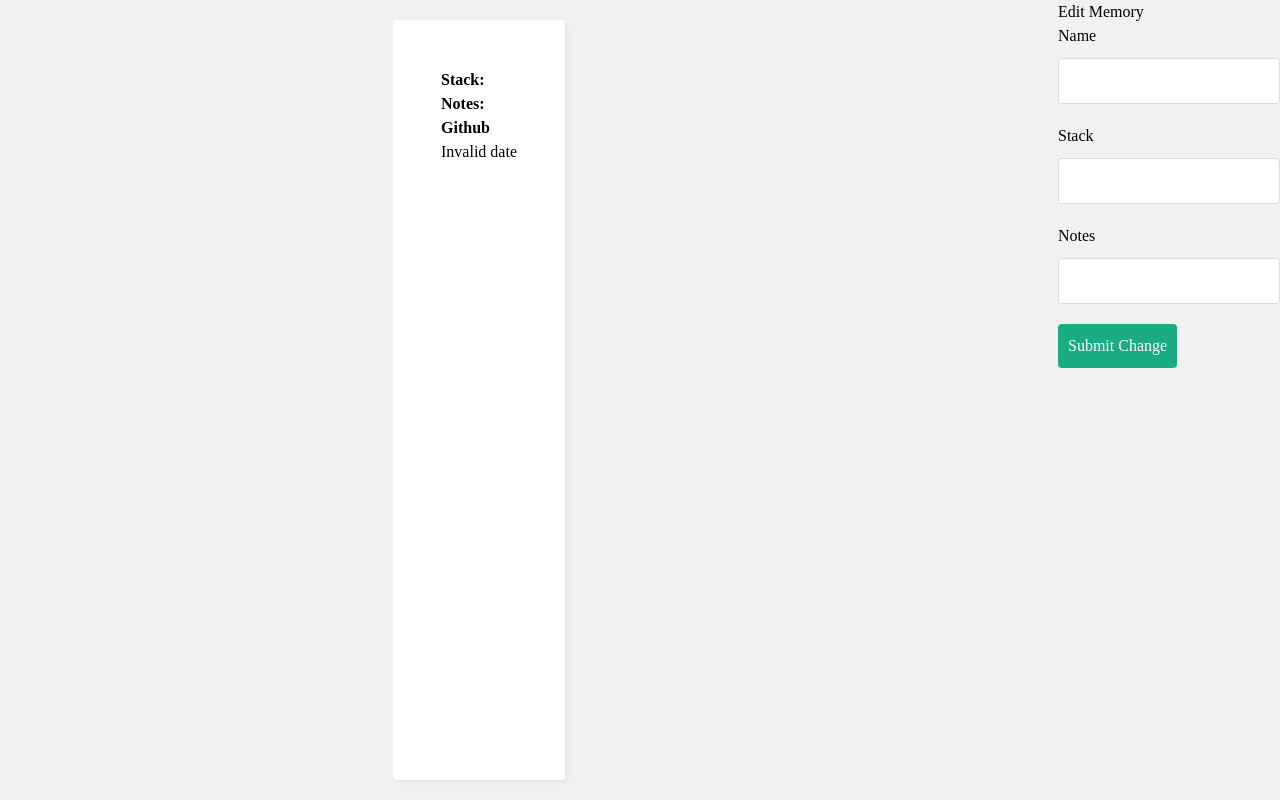
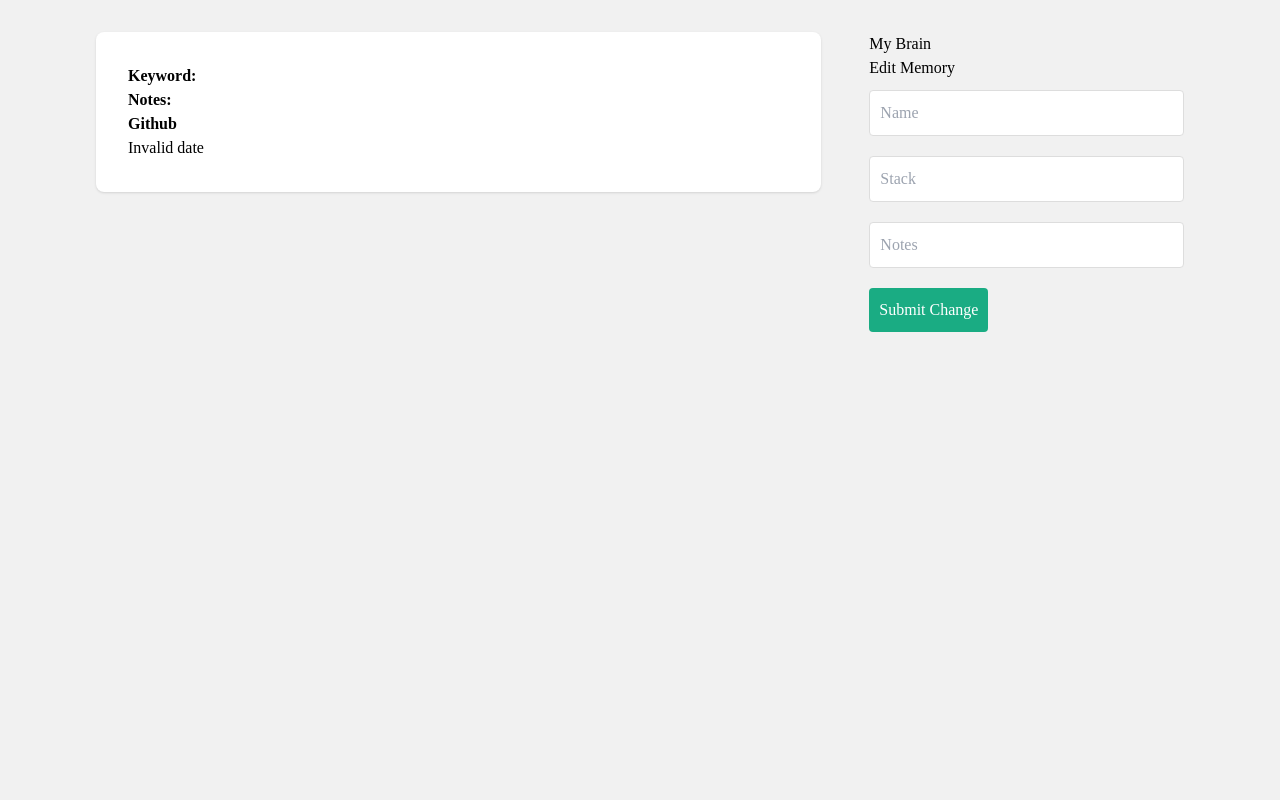
Before and after one commit to iperez-dev/my-brain-app-mern, a React (Create React App) app in the folder frontend/: page /1 in a window 1280 px wide. Built offline with nearby package versions, Linux system fonts and the light colour scheme; no server answers; the HTML template or start-up script is replaced by a standard one.

Commit message:
added tailwind styles to edit memory page

```diff
--- a/frontend/src/App.css
+++ b/frontend/src/App.css
@@ -3,7 +3,15 @@
 @tailwind utilities;
 
 
-
+.video-wrapper {
+  position: relative;
+  padding-bottom: 56.25%; /* 16:9 aspect ratio */
+  height: 0;
+  overflow: hidden;
+  max-width: 100%;
+  background: #000;
+  margin-bottom: 20px;
+}
 
 
 
@@ -199,15 +207,7 @@ nav button {
   max-width: 1080px;
   height: auto; /* Maintain aspect ratio */
 }
-.video-wrapper {
-  position: relative;
-  padding-bottom: 56.25%; /* 16:9 aspect ratio */
-  height: 0;
-  overflow: hidden;
-  max-width: 100%;
-  background: #000;
-  margin-bottom: 20px;
-}
+
 
 .video-wrapper iframe {
   position: absolute;
--- a/frontend/src/components/EditMemory.jsx
+++ b/frontend/src/components/EditMemory.jsx
@@ -1,6 +1,7 @@
 import { useContext, useState } from 'react';
 import { GlobalContext } from "../context/globalContext"
 import { useParams } from "react-router-dom"
+import { Link } from 'react-router-dom';
 
 function MemoryForm() {
     const [name, setName] = useState('');
@@ -55,30 +56,35 @@ function MemoryForm() {
         <>
         <form className='create'  onSubmit={updateMemory} >
             <div className="form">
-                <h3>Edit Memory</h3>
+                <a href="/"><h1>My Brain</h1></a>
 
-                <label>Name</label>
+                <h1>Edit Memory</h1>
+
+
                 <input
                     type="text"
                     onChange={(e) => setName(e.target.value)}
                     value={name}
                     className={emptyFields.includes('name') ? 'error' : ""}
+                    placeholder='Name'
                 />
 
-                <label>Stack</label>
+
                 <input
                     type="text"
                     onChange={(e) => setStack(e.target.value)}
                     value={stack}
                     className={emptyFields.includes('stack') ? 'error' : " "}
+                    placeholder='Stack'
                 />
 
-                <label>Notes</label>
+
                 <input
                     type="text"
                     onChange={(e) => setFeatures(e.target.value)}
                     value={features}
                     className={emptyFields.includes('features') ? 'error' : " "}
+                    placeholder='Notes'
                 />
 
                 <button type='submit'>Submit Change</button>
--- a/frontend/src/components/sidebar/EditBar.jsx
+++ b/frontend/src/components/sidebar/EditBar.jsx
@@ -3,7 +3,7 @@ import EditMemory from "../EditMemory"
 
 const EditBar = () => {
   return (
-    <div>
+    <div className='w-12/12 md:w-4/12 md:pl-[3rem] h-full' >
         <EditMemory />
     </div>
   )
--- a/frontend/src/pages/Memory.jsx
+++ b/frontend/src/pages/Memory.jsx
@@ -39,8 +39,11 @@ const Memory = () => {
     : "Invalid date";
 
   return (
-    <div className="home">
-      <div className="memory-card">
+
+    <div className=" flex flex-col md:flex-row h-auto w-[85%] mx-auto my-8 ">
+
+      {/* left-column */}
+      <div className="w-12/12 md:w-8/12 h-full bg-white rounded-lg shadow p-8">
         {embedUrl && (
           <div className="video-wrapper">
             <iframe
@@ -52,10 +55,10 @@ const Memory = () => {
             ></iframe>
           </div>
         )}
-
+        <div className="">
           <h2>{memoryData.name}</h2>
           <p>
-          <strong>Stack: </strong> {memoryData.stack}
+            <strong>Keyword: </strong> {memoryData.stack}
           </p>
           <p>
             <strong>Notes: </strong> {memoryData.features}
@@ -66,6 +69,10 @@ const Memory = () => {
           <p>{formattedDate}</p>
           <div className="card-description"></div>
         </div>
+      </div>
+
+      {/* right-column */}
+
 
       <EditBar />
     </div>
```
Lines whose indentation alone changed are shown as unchanged.
